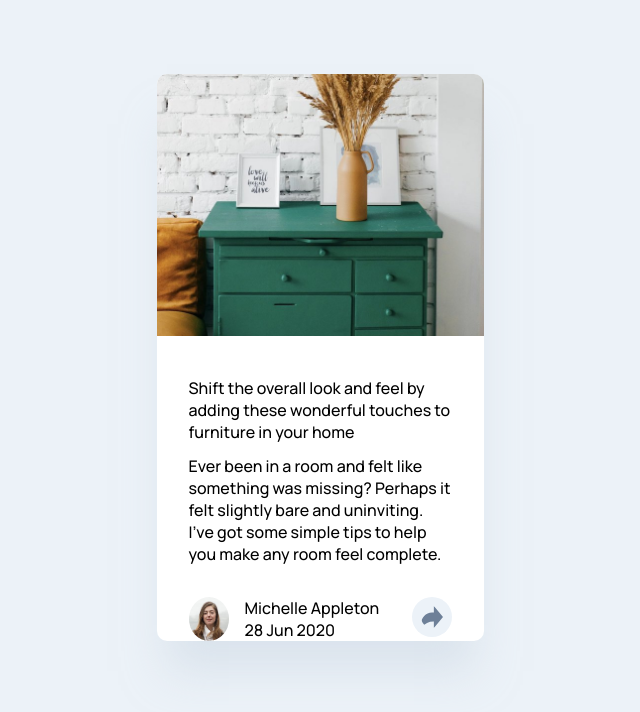
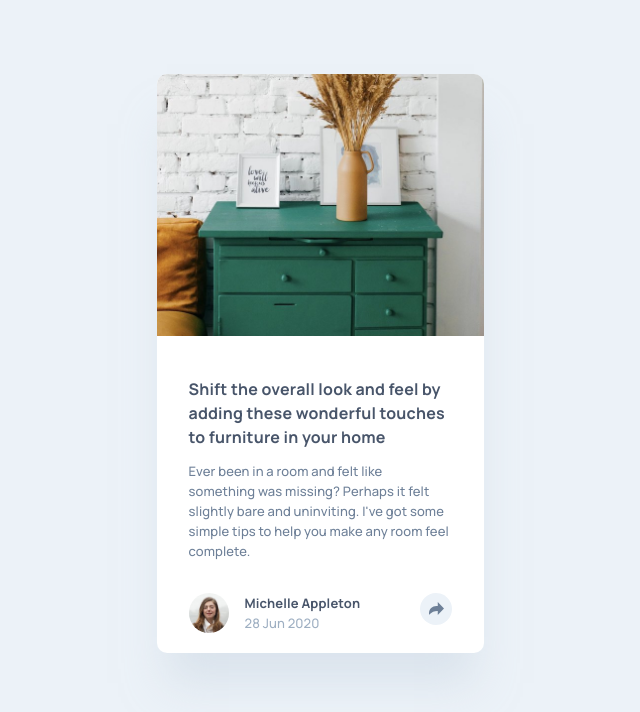
Before and after one commit to awesomeCoding999/frontend-mentor-article-preview, a React (Vite) app: page / in a window 1280 px wide. Shown: the top 712 px of the page, without its empty margins (320-960 px from the left). Built offline with nearby package versions, Linux system fonts and the light colour scheme.

Commit message:
fix: social share button styles

```diff
--- a/src/components/article-card/ArticleCard.css
+++ b/src/components/article-card/ArticleCard.css
@@ -16,7 +16,19 @@
   margin-top: 36px;
 }
 
+.tag-line {
+  font-weight: 700;
+  line-height: 24px;
+  letter-spacing: 0.2px;
+  color: var(--very-dark-grey-blue);
+}
+
 .description {
   margin-top: 12px;
   margin-bottom: 32px;
+  font-weight: 500;
+  font-size: 13px;
+  line-height: 20px;
+  letter-spacing: 0.121875px;
+  color: var(--grey);
 }
--- a/src/components/mobile-footer/MobileFooter.css
+++ b/src/components/mobile-footer/MobileFooter.css
@@ -10,9 +10,26 @@
 
 .mobile-footer {
   margin: 0 32px;
+  padding-bottom: 20px;
   justify-content: space-between;
 }
 
 .avatar-text {
   margin-left: 1rem;
 }
+
+.avatar-name {
+  font-weight: 700;
+  font-size: 13px;
+  line-height: 20px;
+  letter-spacing: 0.121875px;
+  color: var(--very-dark-grey-blue);
+}
+
+.avatar-date {
+  font-weight: 500;
+  font-size: 13px;
+  line-height: 20px;
+  letter-spacing: 0.121875px;
+  color: var(--greyish-blue);
+}
--- a/src/components/share-icon/ShareIcon.css
+++ b/src/components/share-icon/ShareIcon.css
@@ -1,7 +1,9 @@
-.social-share-icon {
+.social-share-btn {
   background-color: var(--light-greyish-blue);
   border-radius: 50%;
+  border: none;
   padding: 9px;
-  width: 40px;
-  height: 40px;
+  width: 32px;
+  height: 32px;
+  cursor: pointer;
 }
--- a/src/components/share-icon/ShareIcon.tsx
+++ b/src/components/share-icon/ShareIcon.tsx
@@ -1,5 +1,9 @@
 import SocialShareIcon from "../../../images/icon-share.svg";
 import "./ShareIcon.css";
 export const ShareIcon = () => {
-  return <img className="social-share-icon" src={SocialShareIcon} alt="" />;
+  return (
+    <button className="social-share-btn">
+      <img src={SocialShareIcon} alt="" />
+    </button>
+  );
 };
--- a/src/index.css
+++ b/src/index.css
@@ -11,6 +11,7 @@
   --desaturated-dark-blue: #6d7f97;
   --greyish-blue: #9eafc2;
   --light-greyish-blue: #ecf2f8;
+  --grey: #6e8098;
   --white: #fff;
 }
 
```
